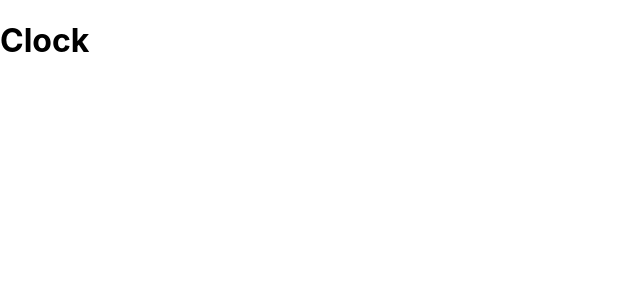
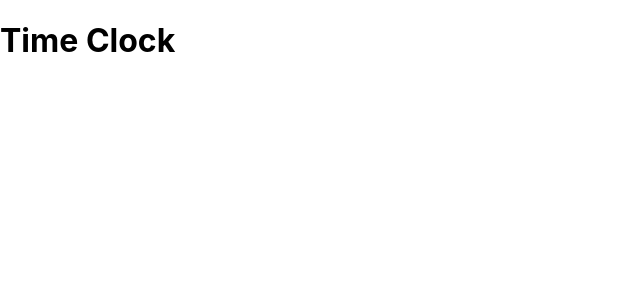
Before and after one commit to Alberto-12/the-clock-app, a React (Create React App) app: page / in a window 1280 px wide. Shown: the top 300 px of the page, without its empty margins (0-640 px from the left). Built offline with nearby package versions, Linux system fonts and the light colour scheme.

Commit message:
experimenting

```diff
--- a/src/components/Clock.js
+++ b/src/components/Clock.js
@@ -1,7 +1,7 @@
 const Clock = () => {
     return (
         <div>
-            <h1>Clock</h1>
+            <h1>Time Clock</h1>
         </div>
     )
 }
```
